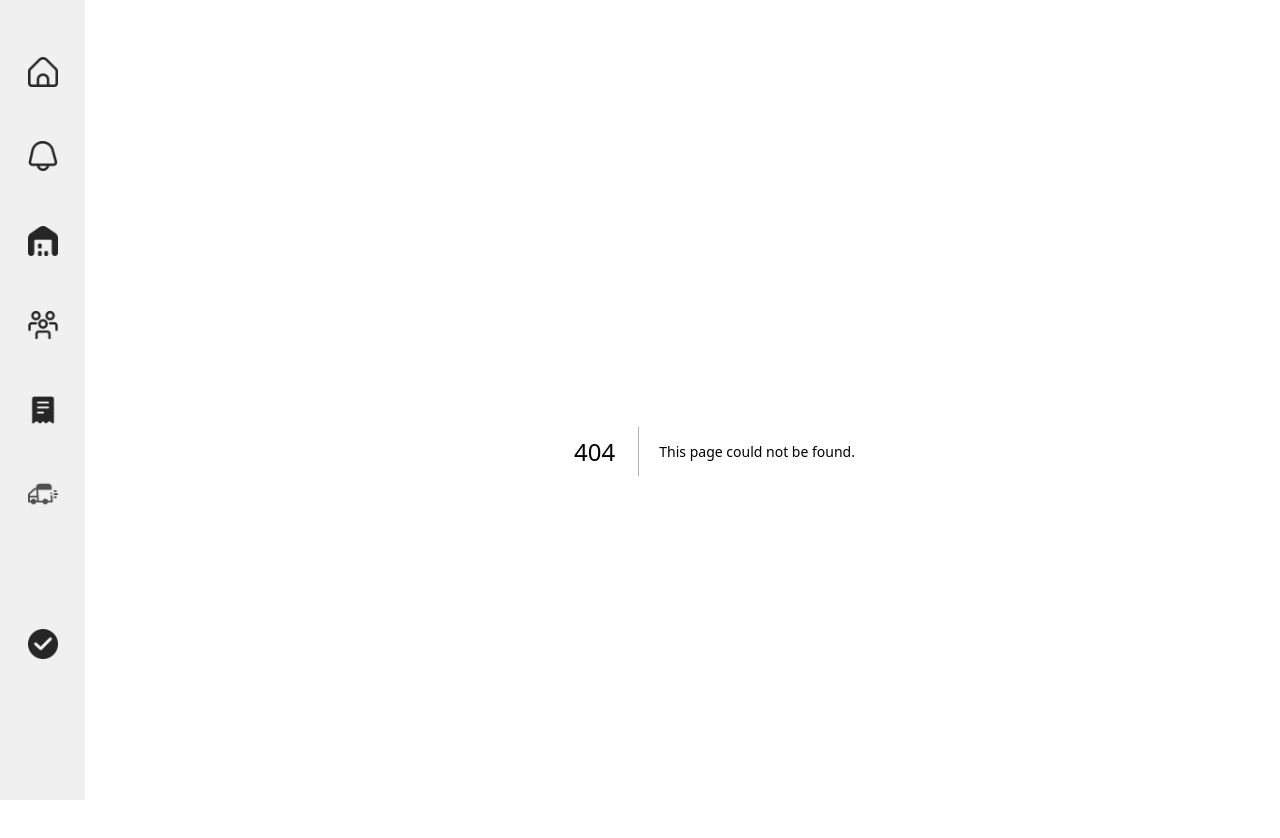
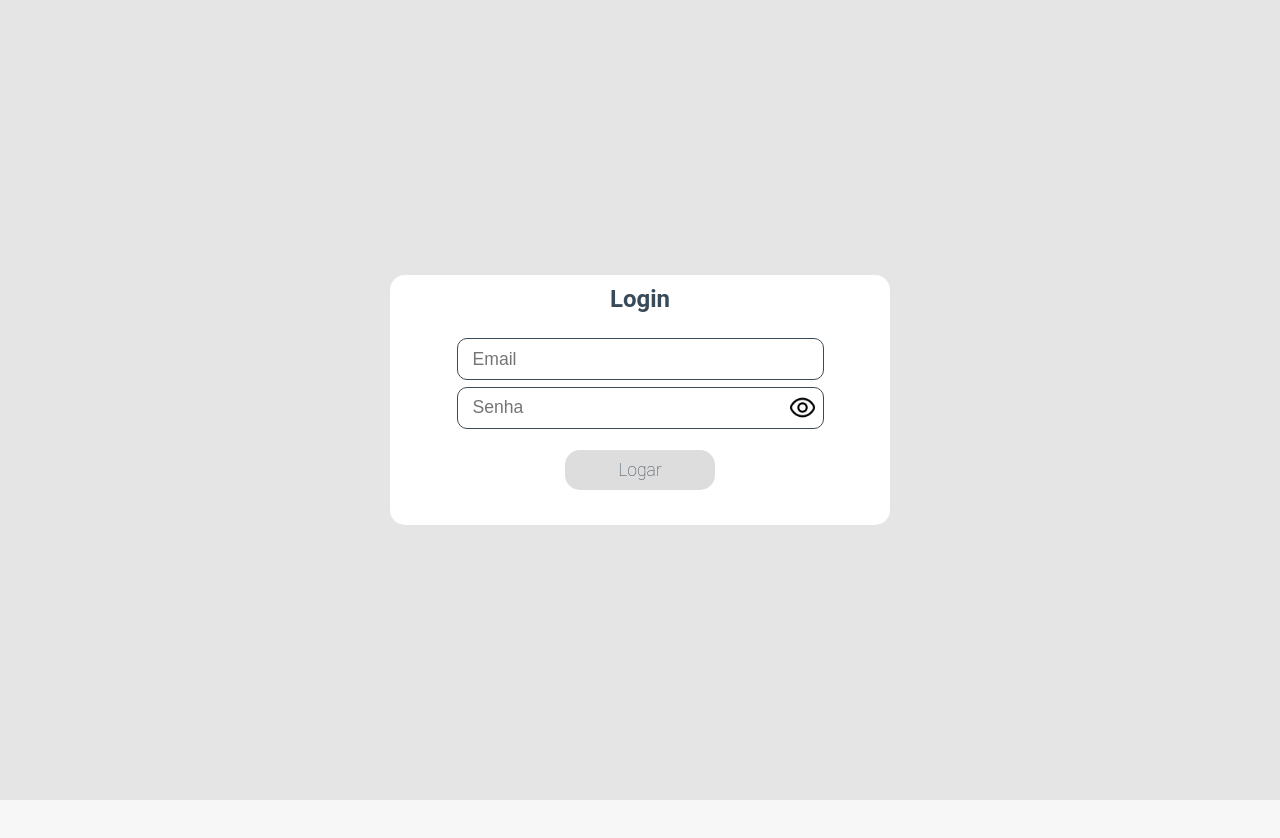
Before and after one commit to KidFlashReverse/Robson-store, a Next.js app: page /login in a window 1280 px wide. Before the commit this address had no page. Shown: the top 838 px of the page. After the commit the page ends 800 px from the top, so only its background shows below. Built offline with nearby package versions, Linux system fonts and the light colour scheme.

Commit message:
Tela de Login

```diff
--- /dev/null
+++ b/components/AuthProvider.tsx
@@ -0,0 +1,9 @@
+import nookies from 'nookies';
+import { useState } from 'react';
+
+export default function AuthProvider({children}: {children: React.ReactNode}) {
+    const cookies = nookies.get();
+    const [uid, setUid] = useState(cookies.uid);
+
+    return children;
+}
--- a/pages/_app.tsx
+++ b/pages/_app.tsx
@@ -1,7 +1,28 @@
 import type { AppProps } from 'next/app'
 import '../styles/global.css'
 import Layout from '../components/layout'
+import AuthProvider from '../components/AuthProvider'
+import { NextPage } from 'next';
+import { ReactElement, ReactNode } from 'react';
 
-export default function MyApp({ Component, pageProps }: AppProps) {
-  return <Layout><Component {...pageProps} /></Layout>
+export type NextPageWithLayout<P = {}, IP = P> = NextPage<P, IP> & {
+  getLayout?: (page: ReactElement) => ReactNode;
+};
+
+type AppPropsWithLayout = AppProps & {
+  Component: NextPageWithLayout;
+};
+
+export default function MyApp({ Component, pageProps }: AppPropsWithLayout) {
+  const getLayout =
+    Component.getLayout ||
+    (Component.getLayout = function getLayout(page) {
+      return (
+        <Layout>
+          <Component {...pageProps} />
+        </Layout>
+      )
+    });
+
+  return getLayout(<Component {...pageProps} />);
 }
--- /dev/null
+++ b/pages/login.tsx
@@ -0,0 +1,192 @@
+import { ReactElement, useEffect, useState } from "react"
+import { defaultTitle, defaultText } from "../ts/constants";
+import ViewIcon from '../public/buttonsIcons/viewIcon.png';
+import NotViewIcon from '../public/buttonsIcons/notViewIcon.png';
+import ErrorIcon from '../public/buttonsIcons/ErrorIcon.svg';
+import Image from "next/image";
+import { signInWithEmailAndPassword } from "firebase/auth";
+import { auth, db } from "../service/firebase";
+import { setCookie } from "nookies";
+import { useRouter } from "next/router";
+import Head from "next/head";
+import { doc, getDoc } from "firebase/firestore";
+
+export default function Login(){
+    const router = useRouter();
+
+    const [formData, setFormData] = useState({
+        email: '',
+        password: '',
+    });
+    const [showPassword, setShowPassword] = useState(false);
+    const [error, setError] = useState({
+        error: false,
+        message: '',
+        input: '',
+    });
+    const [animation, setAnimation] = useState('0.8s linear errorAnimation');
+
+    const handleSubmit = () => {
+        if(formData.email === ''){
+            setError({error: true, message: 'Digite o Email', input: 'email'});
+            return;
+        }
+        if(!formData.email.includes('@') || !formData.email.includes('.com')){
+            setError({error: true, message: 'Digite um Email Válido', input: 'email'});
+            return;
+        }
+        if(formData.password === ''){
+            setError({error: true, message: 'Digite sua Senha', input: 'password'});
+            return;
+        }
+        if(formData.password.length < 6){
+            setError({error: true, message: 'A senha deve ter pelo menos 6 dígitos', input: 'password'});
+            return;
+        }
+
+        signInWithEmailAndPassword(auth, formData.email, formData.password).then(user => {
+            const docRef = doc(db, 'users', user.user.uid);
+
+            const docUser = getDoc(docRef).then(userInfo => {
+                const data =  userInfo.data();
+
+                if(data?.isAdm === true){
+                    setCookie(null, 'uid', user.user.uid, {
+                        maxAge: 30 * 24 * 60 * 60,
+                        path: '/',
+                    });
+
+                    router.push('/');
+                }else{
+                    setError({error: true, message: 'Este Usuário não Tem permissão para Acessar o Sistema', input: ''});
+                }
+            });
+        }).catch(e => {
+            if(e.code === 'auth/invalid-credential'){
+                setError({error: true, message: 'Email ou Senha inválido', input: ''});
+            }
+        })
+    }
+
+    useEffect(() => {
+        setTimeout(function() {
+            setAnimation('0.8s linear errorAnimationExit');
+        }, 5000);
+        setTimeout(function() {
+            setAnimation('0.8s linear errorAnimation');
+            setError({error: false, message: '', input: ''});
+        }, 5500)
+    }, [error.error]);
+
+    return (
+        <>
+            <Head>
+                <title>Login</title>
+            </Head>
+            <div style={{
+                position: 'absolute',
+                paddingLeft: '15px',
+                paddingRight: '15px',
+                borderRadius: '15px 0px 0px 15px',
+                width: 'auto',
+                height: '40px',
+                backgroundColor: '#f44336',
+                display: error.error ? 'flex' : 'none',
+                alignItems: 'center',
+                right: 0,
+                top: 30,
+                animation: animation,
+            }}>
+                <Image src={ErrorIcon} width={25} height={25} alt='Error' />
+                <p style={{...defaultText, marginLeft: '10px', color: 'black'}}>{error.message}</p>
+            </div>
+            <div style={{
+                width: '100vw',
+                height: '100vh',
+                backgroundColor: '#e5e5e5',
+                display: 'flex',
+                justifyContent: 'center',
+                alignItems: 'center',
+            }}>
+                <div style={{
+                    backgroundColor: 'white',
+                    width: '500px',
+                    height: '250px',
+                    borderRadius: '15px',
+                    textAlign: 'center',
+                }}>
+                    <h2 style={{...defaultTitle, marginTop: '10px'}}>Login</h2>
+
+                    <div>
+                        <input
+                            style={{
+                                width: '70%',
+                                marginTop: '25px',
+                                height: '40px',
+                                paddingLeft: '15px',
+                                borderRadius: '10px',
+                                border: error.input === 'email' ? '0.5px solid red' : '0.5px solid #394B58',
+                                fontSize: '1.1em'
+                            }}
+                            onChange={(e) => setFormData({...formData, email: e.target.value})}
+                            type="email"
+                            placeholder="Email"
+                        />
+                        <div style={{
+                            width: '100%',
+                            height: '40px',
+                            display: 'flex',
+                            justifyContent: 'center',
+                            alignItems: 'center',
+                        }}>
+                            <input
+                                style={{
+                                    width: '70%',
+                                    marginTop: '15px',
+                                    height: '40px',
+                                    paddingLeft: '15px',
+                                    borderRadius: '10px',
+                                    border: error.input === 'password' ? '0.5px solid red' : '0.5px solid #394B58',
+                                    fontSize: '1.1em'
+                                }}
+                                onChange={(e) => setFormData({...formData, password: e.target.value})}
+                                type={showPassword ? 'text' : 'password'}
+                                placeholder="Senha"
+                            />
+                            <div style={{
+                                position: 'absolute',
+                                width: '350px',
+                                marginTop: '15px',
+                                display: 'flex',
+                                justifyContent: 'flex-end',
+                                pointerEvents: 'none',
+                            }}>
+                                <Image style={{cursor: 'pointer', pointerEvents: 'visible'}} src={showPassword ? NotViewIcon : ViewIcon} onClick={() => setShowPassword(!showPassword)} width={25} height={25} alt="Ver Senha" />
+                            </div>
+                        </div>
+                        <button
+                            style={{
+                                ...defaultText,
+                                width: '150px',
+                                height: '40px',
+                                marginTop: '30px',
+                                backgroundColor: '#dddddd',
+                                borderRadius: '15px',
+                                border: '0',
+                                cursor: 'pointer',
+                                fontSize: '1.1em',
+                            }}
+                            onClick={() => handleSubmit()}
+                        >
+                            Logar
+                        </button>
+                    </div>
+                </div>
+            </div>
+        </>
+    )
+}
+
+Login.getLayout = function getLayout(page: ReactElement) {
+    return page;
+}
```
Also changed, not shown: middleware.ts (added, +12 -0 lines).
